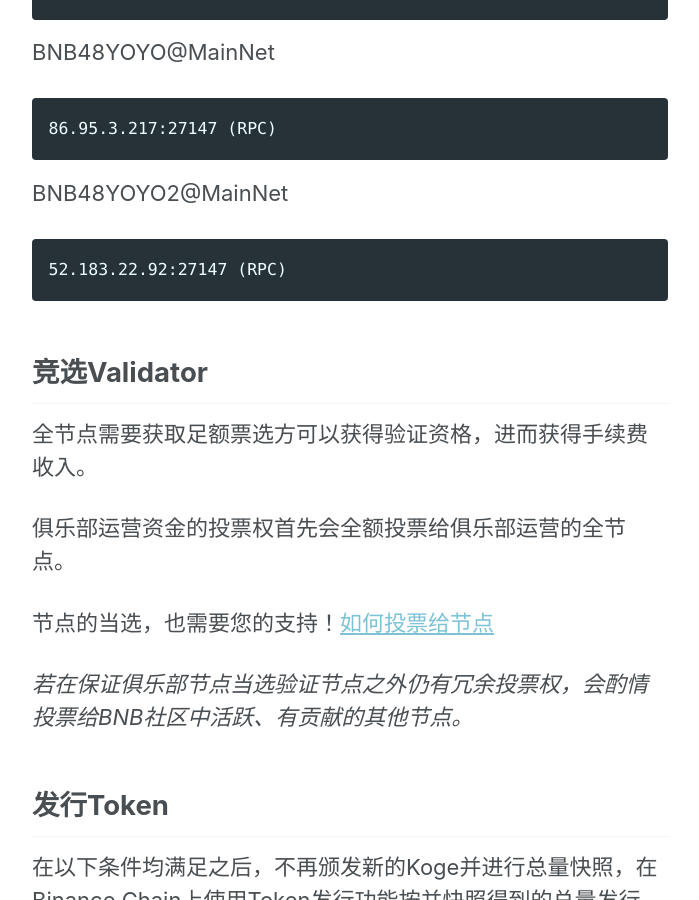
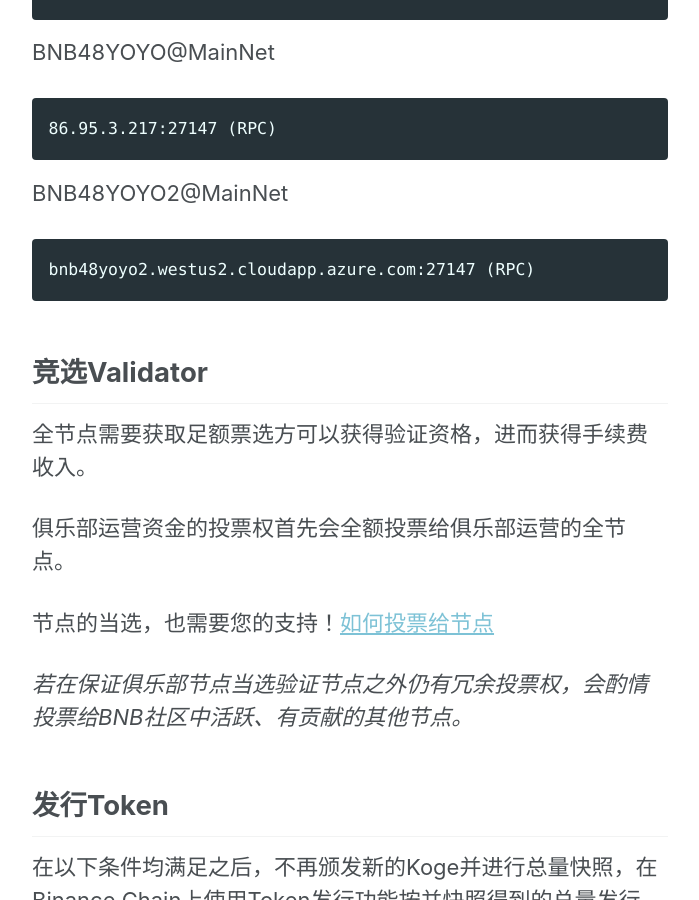
Before and after one commit to 48Club/BNB48Club.github.io, a Jekyll site: the page built from _pages/48node.md, in a window 1280 px wide and 900 px high, scrolled down 944 px. Shown: the whole window, without its empty margins (290-989 px from the left). Built offline with Jekyll 4.4.1, drawn with Linux system fonts in a browser that asks for light colours.

Commit message:
yoyo2 domain

````diff
--- a/_pages/48node.md
+++ b/_pages/48node.md
@@ -29,7 +29,7 @@
 ```
 BNB48YOYO2@MainNet
 ```
-52.183.22.92:27147 (RPC)
+bnb48yoyo2.westus2.cloudapp.azure.com:27147 (RPC)
 ```
 
 ## 竞选Validator
````
